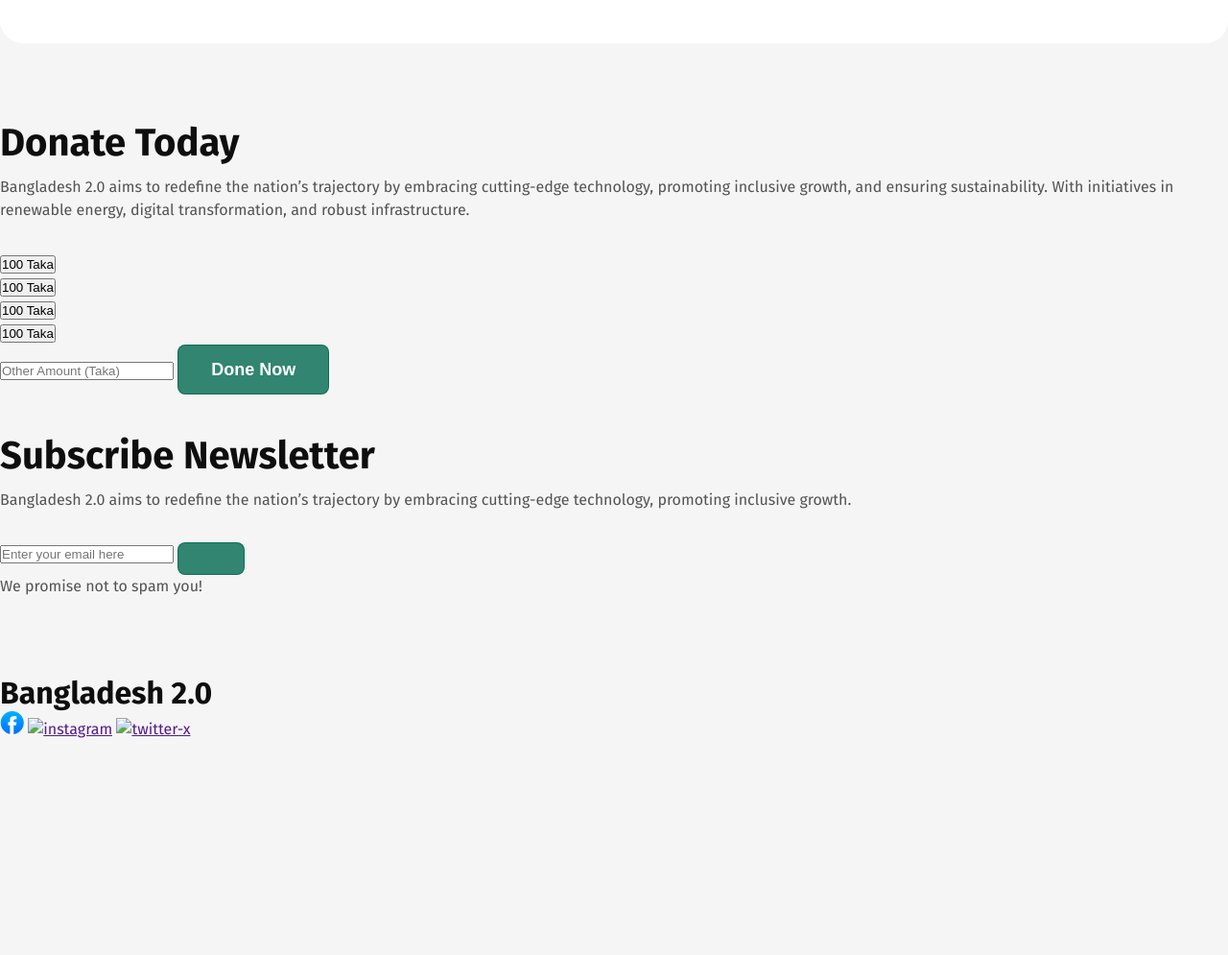
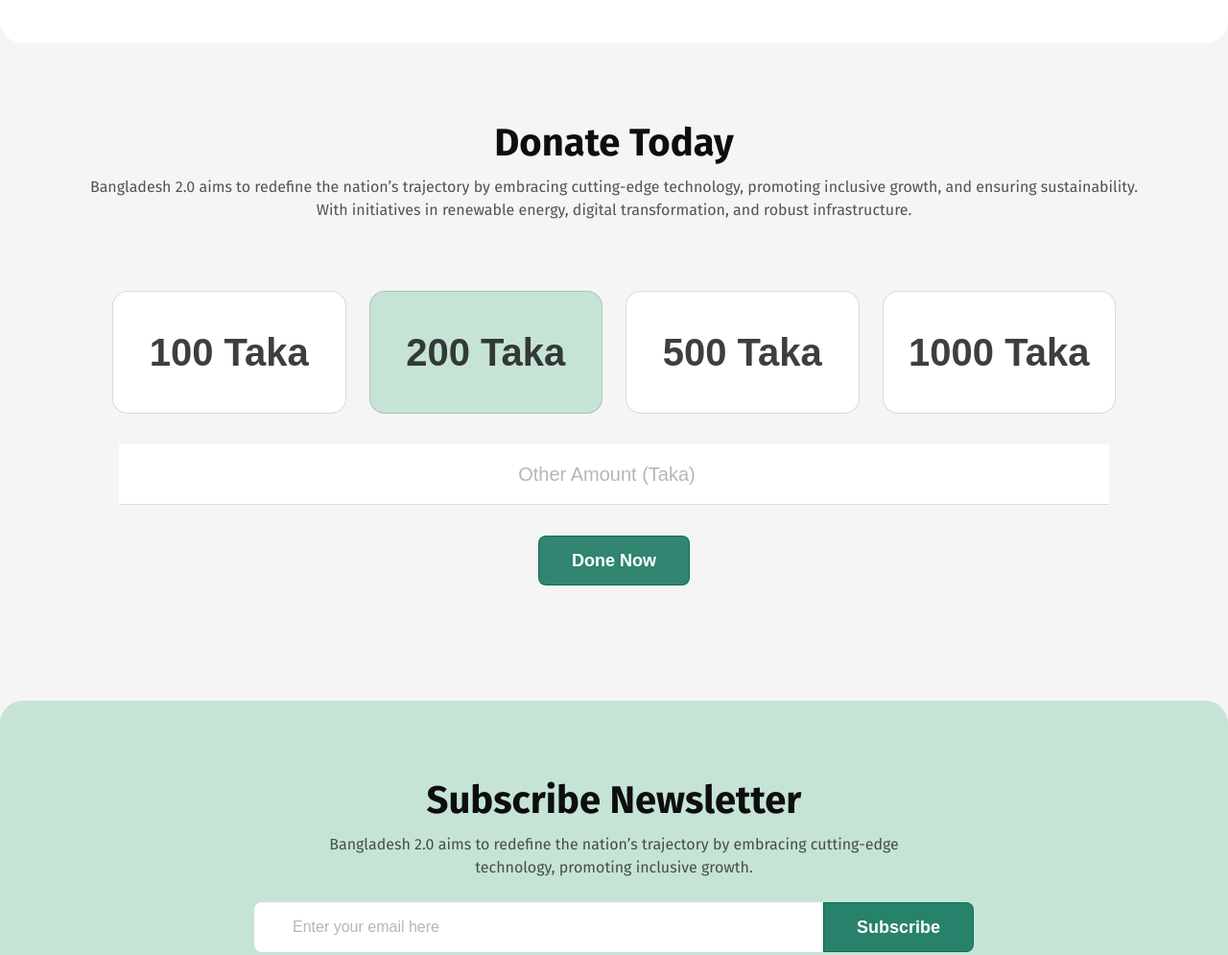
Before and after one commit to Namejone/b11-assignment-1, a plain HTML site: page index.html in a window 1280 px wide. Shown: the part 2508-3503 px from the top of the page at 96% size. Before the commit the page ends 3280 px from the top, so only its background shows below. Drawn offline with Linux system fonts and the light colour scheme.

Commit message:
Added newsletter and footer section .

```diff
--- a/index.html
+++ b/index.html
@@ -235,7 +235,7 @@
         <!-- section-title--end -->
 
         <!-- donate-form -->
-        <div class="donate-form">
+        <div class="donate-form section-padding">
           <div class="donate-options">
             <div class="donate-option__column">
               <button type="button" class="donate-option">
@@ -243,18 +243,18 @@
               </button>
             </div>
             <div class="donate-option__column">
-              <button type="button" class="donate-option">
-                100 Taka
+              <button type="button" class="donate-option active">
+                200 Taka
               </button>
             </div>
             <div class="donate-option__column">
               <button type="button" class="donate-option">
-                100 Taka
+                500 Taka
               </button>
             </div>
             <div class="donate-option__column">
               <button type="button" class="donate-option">
-                100 Taka
+                1000 Taka
               </button>
             </div>
           </div>
@@ -264,6 +264,12 @@
           </div>
         </div>
         <!-- donate-form-end -->
+
+      </div>
+    </div>
+    <!-- donate--end -->
+
+
 
     <!-- newsletter-area -->
     <section class="newsletter-area section-padding">
@@ -277,7 +283,7 @@
 
           <form class="newsletter-input">
             <input type="email" placeholder="Enter your email here">
-                <button type="submit" class="btn btn-main"></button>
+            <button type="submit" class="btn btn-main">Subscribe</button>
           </form>
           <div class="newsletter-form__text">
             <p>We promise not to spam you!</p>
@@ -287,11 +293,6 @@
     </section>
     <!-- newsletter-area--end -->
 
-
-
-      </div>
-    </div>
-    <!-- donate--end -->
 
   </main>
   <!-- main-start--end -->
@@ -304,8 +305,8 @@
       </div>
       <div class="footer-social">
         <a href=""><img src="imgs/facebook.png" alt="facebook"></a>
-        <a href=""><img src="imgs/instagram.png.png" alt="instagram"></a>
-        <a href=""><img src="imgs/x.png.png" alt="twitter-x"></a>
+        <a href=""><img src="imgs/instagram.png" alt="instagram"></a>
+        <a href=""><img src="imgs/x.png" alt="twitter-x"></a>
       </div>
     </div>
   </footer>
--- a/style.css
+++ b/style.css
@@ -350,3 +350,163 @@ h3 {
 
 
 /* donate-area */
+.donate-area .section-title {
+  text-align: center;
+  max-width: 1104px;
+  margin: 0 auto;
+  margin-bottom: 32px;
+}
+
+.donate-form {
+  max-width: 1170px;
+  margin: 0 auto;
+}
+
+.donate-options {
+  display: flex;
+  align-items: stretch;
+  justify-content: space-between;
+  margin: 0px -12px;
+  max-width: 1070px;
+  margin: 0 auto;
+  cursor: pointer;
+  margin-bottom: 32px;
+}
+
+.donate-option__column {
+  flex: 0 0 auto;
+  width: 25%;
+  padding: 0px 12px;
+}
+
+button.donate-option {
+  width: 100%;
+  background: #fff;
+  border: 1px solid #0E0E0E26;
+  border-radius: 16px;
+  height: 128px;
+  display: flex;
+  align-items: center;
+  justify-content: center;
+  font-size: 40px;
+  font-weight: bold;
+  color: #0E0E0ECC;
+  cursor: pointer;
+  transition: all .3s ease;
+}
+
+.donate-option.active {
+  background: #C6E4D6;
+}
+
+.donate-option:hover {
+  background: #C6E4D6;
+}
+
+.donate-input {
+  max-width: 1032px;
+  margin: 0 auto;
+  text-align: center;
+}
+
+.donate-input input {
+  width: 100%;
+  height: 63px;
+  text-align: center;
+  border: none;
+  border-bottom: 1px solid #0E0E0E26;
+  font-size: 20px;
+  color: #0E0E0E;
+  appearance: none;
+  -webkit-appearance: none;
+  margin-bottom: 32px;
+}
+
+
+
+.donate-input input::placeholder {
+  color: #0E0E0E4D;
+}
+
+.donate-input input:focus {
+  outline: none;
+}
+
+/* newsletter-area */
+
+.newsletter-form {
+  background: #C6E4D6;
+  border-radius: 24px;
+  padding: 80px 20px;
+}
+
+.newsletter-form .section-title {
+  text-align: center;
+  max-width: 622px;
+  margin: 0 auto;
+  margin-bottom: 24px;
+}
+
+.newsletter-form {}
+
+form.newsletter-input {
+  max-width: 750px;
+  margin: 0 auto;
+  display: flex;
+  align-items: stretch;
+  margin-bottom: 24px;
+}
+
+.newsletter-form__text {
+  text-align: center;
+}
+
+form.newsletter-input input {
+  flex-grow: 1;
+  border-top-left-radius: 8px;
+  border-bottom-left-radius: 8px;
+  padding: 0px 40px;
+  border: none;
+  font-size: 16px;
+  color: #0E0E0E;
+}
+
+form.newsletter-input input::placeholder {
+  color: #0E0E0E4D;
+  font-size: 16px;
+}
+
+form.newsletter-input button {
+  border-top-left-radius: 0px;
+  border-bottom-left-radius: 0px;
+}
+
+input:focus {
+  outline: none;
+}
+
+
+/* footer-css */
+
+.footer-logo {
+  padding: 32px 0px;
+}
+
+.footer-cotent {
+  text-align: center;
+}
+
+.footer-social {
+  padding: 32px 0px;
+  display: flex;
+  align-items: center;
+  justify-content: center;
+  gap: 24px;
+  max-width: 1122px;
+  margin: 0 auto;
+  border-top: 1px solid #0E0E0E1A;
+}
+
+footer.footer {
+  padding: 18px 0px;
+}
```
Lines whose indentation alone changed are shown as unchanged.
